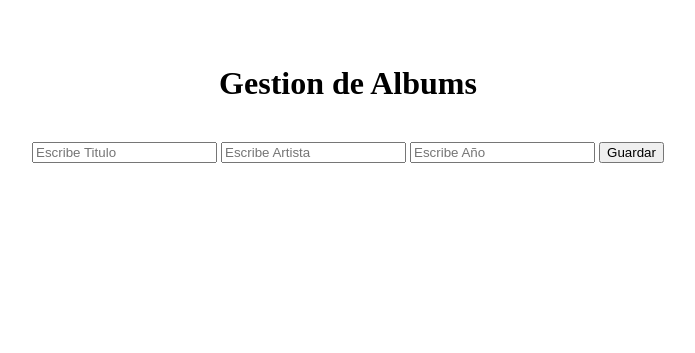
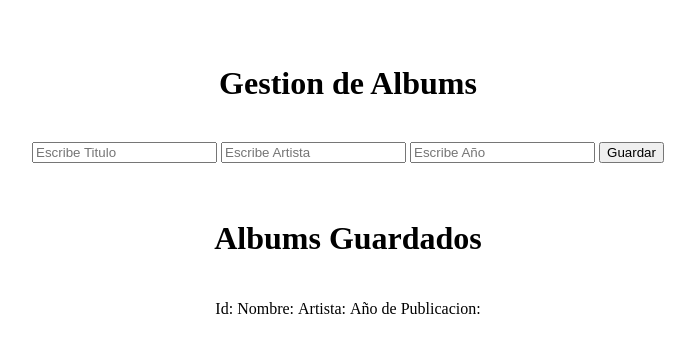
Before and after one commit to MayaGaS/flask182, a Flask app: page / in a window 1280 px wide. Shown: the top 353 px of the page, without its empty margins (292-987 px from the left). Run offline with Flask 3, Linux system fonts and the light colour scheme; data that the repository does not hold is empty; some libraries are stand-ins or nearby versions.

Commit message:
Practica 7: Select y procesamos los datos en la vista

```diff
--- a/PracticaNo5/app.py
+++ b/PracticaNo5/app.py
@@ -19,7 +19,14 @@
 
 @app.route('/')
 def index():
-    return render_template('index.html')
+    curSelect = mysql.connection.cursor()
+    curSelect.execute('select * from albums')
+    consulta = curSelect.fetchall()
+    #print(consulta)
+
+    return render_template('index.html', listAlbums = consulta)
+
+
 
 @app.route('/guardar', methods=['POST'])
 def guardar():
--- a/PracticaNo5/templates/index.html
+++ b/PracticaNo5/templates/index.html
@@ -33,5 +33,36 @@
     </form>
     </center>
 
+    <center>
+    <br>
+    <br>
+    <h1> Albums Guardados </h1>
+    <br>
+    <table>
+        <thead>
+            <tr>
+                <td> Id: </td>
+                <td> Nombre: </td>
+                <td> Artista: </td>
+                <td> Año de Publicacion: </td>
+            </tr>
+        </thead>
+        <tbody>
+            {% for alb in listAlbums %}
+               <tr>
+                <td>{{ alb.0 }}</td>
+                <td>{{ alb.1 }}</td>
+                <td>{{ alb.2 }}</td>
+                <td>{{ alb.3 }}</td>
+                <td>
+                    <a href="#"> Editar </a>
+                    <a href="#"> Eliminar </a>
+                </td>
+               </tr>
+            {% endfor %}
+        </tbody>
+    </table>
+</center>
+
 </body>
 </html>
```
